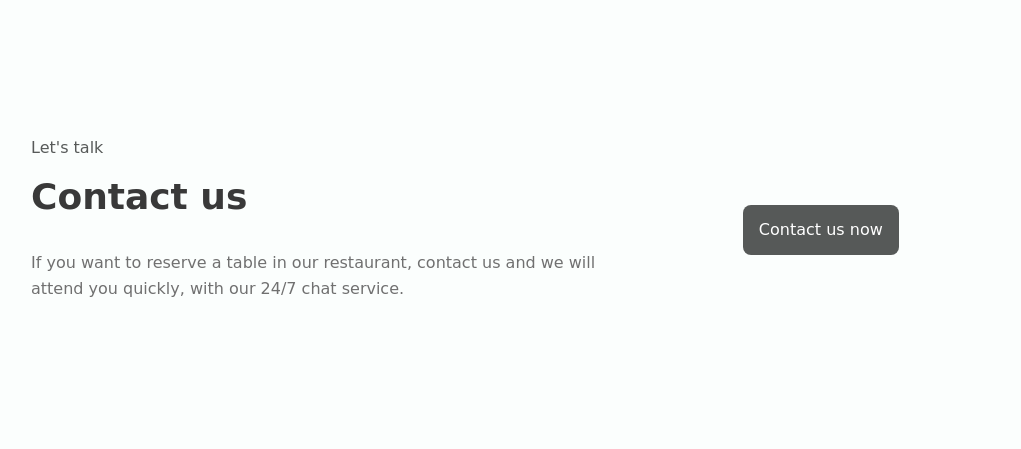
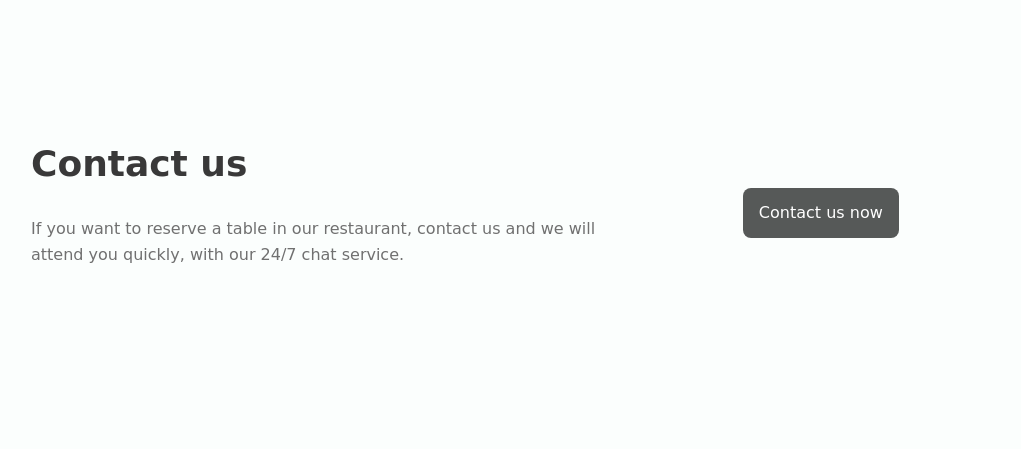
Before and after one commit to Zoha-beh/Zoha-beh.github.io, a plain HTML site: page index.html in a window 1280 px wide. Shown: the part 2980-3429 px from the top of the page, without its empty margins (129-1150 px from the left). Drawn offline with nearby package versions, Linux system fonts and the light colour scheme.

Commit message:
Update index.html

```diff
--- a/index.html
+++ b/index.html
@@ -410,7 +410,6 @@
             <section class="contact section bd-container" id="contact">
                 <div class="contact__container bd-grid">
                     <div class="contact__data">
-                        <span class="section-subtitle contact__initial">Let's talk</span>
                         <h2 class="section-title contact__initial">Contact us</h2>
                         <p class="contact__description">If you want to reserve a table in our restaurant, contact us and we will attend you quickly, with our 24/7 chat service.</p>
                     </div>
```
